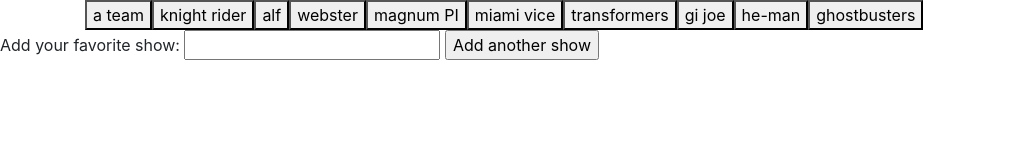
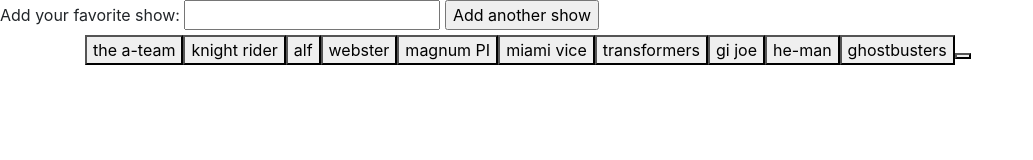
Before and after one commit to steve626/GifTastic, a plain HTML site: page index.html in a window 1280 px wide. Both pictures are taken after a click on the element "Add your favorite show:". Shown: the whole page, without its empty margins (0-1033 px from the left). Drawn offline with nearby package versions, Linux system fonts and the light colour scheme.

Commit message:
tuesday morning, gifs appear but not ratings. added buttons are empty

```diff
--- a/assets/javascript/app.js
+++ b/assets/javascript/app.js
@@ -1,7 +1,7 @@
 //80s shows for gifs
 
 var topics = [
-"a team",
+"the a-team",
 "knight rider",
 "alf",
 "webster",
@@ -15,25 +15,30 @@ var topics = [
 function displayGifs(){
 //searches giphy api for topic in search bar
     var topic = $(this).attr("data-name");
-    var queryURL = "https://api.giphy.com/v1/gifs/search?api_key=uAplEeI1pMEKTa6F4y4V7UbniqfCRnOK&q=" + topic +"&limit=10&offset=0&rating=G&lang=en";
+    var queryURL = "https://api.giphy.com/v1/gifs/search?api_key=uAplEeI1pMEKTa6F4y4V7UbniqfCRnOK&q="+ topic +"&limit=10&offset=0&lang=en";
 
 //ajax call for giphy
 $.ajax({
     url: queryURL,
     method: "GET"
 }).then(function(response) {
+    console.log(response)
     //creates gifs from choices supplied by giphy
+
     for (var i = 0; i < response.data.length; i++){
-("#gif-area").append('<img class="gif" src="' + response.data[i].images.fixed_height_still.url +'">');
-    }
+$("#gif-area").append('<img class="gif" src="' + response.data[i].images.fixed_height_still.url +'">');
+
+
+}
 });
 
-$("#gif-area").empty();
 
-};
+
+
 //play gifs by swapping static image for gif
 $('document').on('click', '.gif', function() {
     var src = $(this).attr("src");
+    console.log(this);
     if($(this).hasClass('playing')){
         //stop
         $(this).attr('src', src.replace(/\.giv/i, "_s.gif"))
@@ -45,8 +50,12 @@ $('document').on('click', '.gif', function() {
     }
 });
 
+$("#gif-area").empty();
+
+};
+
 //function to make buttons based on topics
-function renderButtons(){
+function renderButtons() {
 
     //deletes buttons before adding new ones
     $("#button-area").empty();
@@ -66,7 +75,7 @@ $("#search-box").on("click", function(event) {
     //prevents webpage from reloading on enter
     event.preventDefault();
     //gets keywords from text-box
-    var topic = $("show-input").val().trim();
+    var topic = $("#search-box").val().trim();
     //adds new shows to array
     topics.push(topic);
     renderButtons();
--- a/index.html
+++ b/index.html
@@ -11,16 +11,17 @@
 </head>
 <body>
 
-<div class="container" id="button-area"></div>
+
+    <form id="search-box"><label for="show-input">Add your favorite show:</label>
+        <input type="text" id="show-input">
+        <input id="add-show" type="submit" value="Add another show">
+    </form>
+    <div class="container" id="button-area"></div>
 
 <div class="container" id="gif-area"></div>
 
 
 
-    <form id="search-box"><label for="show-input">Add your favorite show:  </label>
-        <input type="text" id="show-input">
-        <input id"add-show" type="submit" value="Add another show">
-    </form>
 
 
 
```
